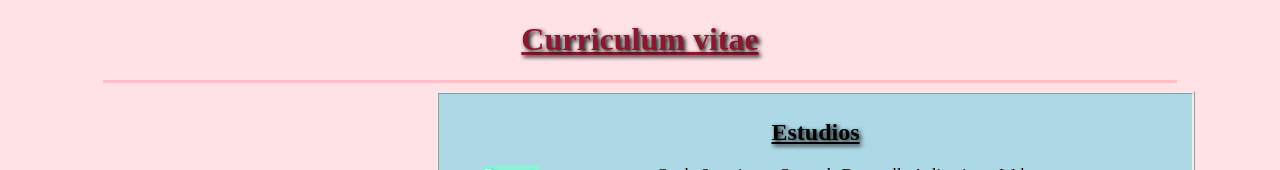
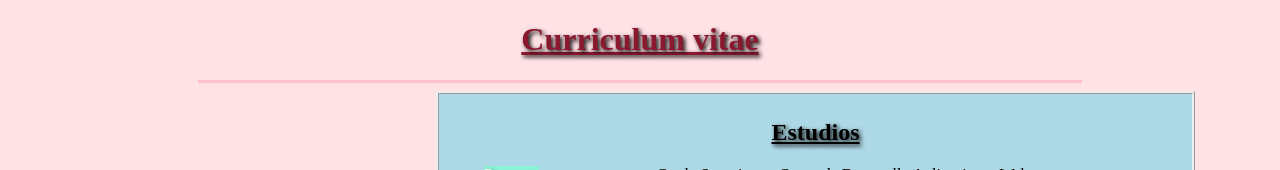
Before and after one commit to lCvm13/Trabajos-Cosmin, a plain HTML site: page ej1/Cv.html in a window 1280 px wide. Shown: the top 170 px of the page. Drawn offline with Linux system fonts and the light colour scheme.

Commit message:
Update Cv.html

```diff
--- a/ej1/Cv.html
+++ b/ej1/Cv.html
@@ -85,7 +85,7 @@ mark{
 
 <header>
     <h1 style="color:rgb(138, 25, 47);size:100px">Curriculum vitae</h1>
-    <hr style="height:3px;color:pink;background-color:pink">
+    <hr style="height:3px;color:pink;background-color:pink;width:70%">
 </header>
 <aside>
     <div>
```
